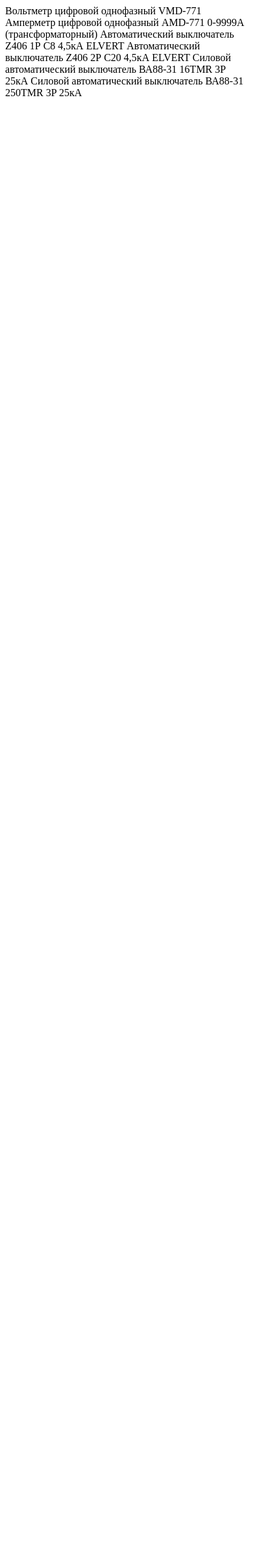
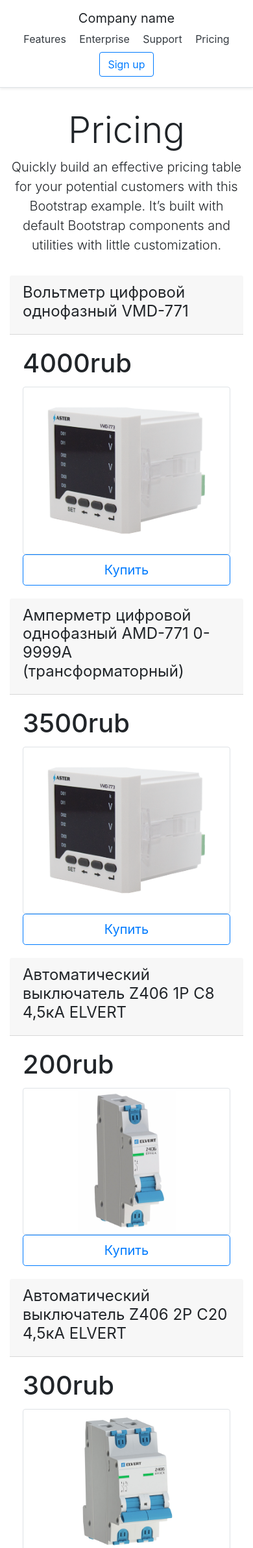
Before and after one commit to Ankotl/training-store, a Django app: page / in a window 390 px wide. Shown: the top 2382 px of the page at 65% size. Before the commit the page ends 148 px from the top, so only its background shows below. Run offline with Django 3.2, Linux system fonts and the light colour scheme; data comes from the database, SQL or seed files in the repository; some libraries are stand-ins or nearby versions.

Commit message:
Add bootstrap

```diff
--- a/store/catalog/templates/products/products_list.html
+++ b/store/catalog/templates/products/products_list.html
@@ -1,13 +1,120 @@
-<!DOCTYPE html>
+<!doctype html>
 <html lang="en">
-<head>
-    <meta charset="UTF-8">
-    <title>Товары</title>
-</head>
-<body>
-{% for product in product_list %}
-{{product.name}}
+  <head>
+    <meta charset="utf-8">
+    <meta name="viewport" content="width=device-width, initial-scale=1, shrink-to-fit=no">
+    <meta name="description" content="">
+    <meta name="author" content="Mark Otto, Jacob Thornton, and Bootstrap contributors">
+    <meta name="generator" content="Jekyll v3.8.6">
+      {% load static %}
+    <title>Online Store</title>
 
-{% endfor %}
+    <link rel="canonical" href="https://getbootstrap.com/docs/4.4/examples/pricing/">
+
+    <!-- Bootstrap core CSS -->
+<link href={% static "css/bootstrap.min.css" %} rel="stylesheet" integrity="sha384-Vkoo8x4CGsO3+Hhxv8T/Q5PaXtkKtu6ug5TOeNV6gBiFeWPGFN9MuhOf23Q9Ifjh" crossorigin="anonymous">
+
+    <!-- Favicons -->
+<link rel="apple-touch-icon" href="/docs/4.4/assets/img/favicons/apple-touch-icon.png" sizes="180x180">
+<link rel="icon" href="/docs/4.4/assets/img/favicons/favicon-32x32.png" sizes="32x32" type="image/png">
+<link rel="icon" href="/docs/4.4/assets/img/favicons/favicon-16x16.png" sizes="16x16" type="image/png">
+<link rel="manifest" href="/docs/4.4/assets/img/favicons/manifest.json">
+<link rel="mask-icon" href="/docs/4.4/assets/img/favicons/safari-pinned-tab.svg" color="#563d7c">
+<link rel="icon" href="/docs/4.4/assets/img/favicons/favicon.ico">
+<meta name="msapplication-config" content="/docs/4.4/assets/img/favicons/browserconfig.xml">
+<meta name="theme-color" content="#563d7c">
+
+
+    <style>
+      .bd-placeholder-img {
+        font-size: 1.125rem;
+        text-anchor: middle;
+        -webkit-user-select: none;
+        -moz-user-select: none;
+        -ms-user-select: none;
+        user-select: none;
+      }
+
+      @media (min-width: 768px) {
+        .bd-placeholder-img-lg {
+          font-size: 3.5rem;
+        }
+      }
+    </style>
+    <!-- Custom styles for this template -->
+    <link href= {% static "pricing.css" %} rel="stylesheet" >
+  </head>
+  <body>
+    <div class="d-flex flex-column flex-md-row align-items-center p-3 px-md-4 mb-3 bg-white border-bottom shadow-sm">
+  <h5 class="my-0 mr-md-auto font-weight-normal">Company name</h5>
+  <nav class="my-2 my-md-0 mr-md-3">
+    <a class="p-2 text-dark" href="#">Features</a>
+    <a class="p-2 text-dark" href="#">Enterprise</a>
+    <a class="p-2 text-dark" href="#">Support</a>
+    <a class="p-2 text-dark" href="#">Pricing</a>
+  </nav>
+  <a class="btn btn-outline-primary" href="#">Sign up</a>
+</div>
+
+<div class="pricing-header px-3 py-3 pt-md-5 pb-md-4 mx-auto text-center">
+  <h1 class="display-4">Pricing</h1>
+  <p class="lead">Quickly build an effective pricing table for your potential customers with this Bootstrap example. It’s built with default Bootstrap components and utilities with little customization.</p>
+</div>
+
+<div class="container">
+  <div class="row justify-content-md-center">
+   {% for product in product_list %}
+    <div class="col">
+      <div class="card-header">
+        <h4 class="font-weight-normal">{{ product.name }}</h4>
+      </div>
+      <div class="card-body">
+        <h1 class="card-title pricing-card-title">{{ product.price }}rub</h1>
+        <img class="img-thumbnail" src={{ product.image.url }}>
+        <button type="button" class="btn btn-lg btn-block btn-outline-primary">Купить</button>
+      </div>
+    </div>
+    {% endfor %}
+  </div>
+</div>
+
+  <footer class="pt-4 my-md-5 pt-md-5 border-top">
+    <div class="row">
+      <div class="col-12 col-md">
+        <img class="mb-2" src="/docs/4.4/assets/brand/bootstrap-solid.svg" alt="" width="24" height="24">
+        <small class="d-block mb-3 text-muted">&copy; 2017-2019</small>
+      </div>
+      <div class="col-6 col-md">
+        <h5>Features</h5>
+        <ul class="list-unstyled text-small">
+          <li><a class="text-muted" href="#">Cool stuff</a></li>
+          <li><a class="text-muted" href="#">Random feature</a></li>
+          <li><a class="text-muted" href="#">Team feature</a></li>
+          <li><a class="text-muted" href="#">Stuff for developers</a></li>
+          <li><a class="text-muted" href="#">Another one</a></li>
+          <li><a class="text-muted" href="#">Last time</a></li>
+        </ul>
+      </div>
+      <div class="col-6 col-md">
+        <h5>Resources</h5>
+        <ul class="list-unstyled text-small">
+          <li><a class="text-muted" href="#">Resource</a></li>
+          <li><a class="text-muted" href="#">Resource name</a></li>
+          <li><a class="text-muted" href="#">Another resource</a></li>
+          <li><a class="text-muted" href="#">Final resource</a></li>
+        </ul>
+      </div>
+      <div class="col-6 col-md">
+        <h5>About</h5>
+        <ul class="list-unstyled text-small">
+          <li><a class="text-muted" href="#">Team</a></li>
+          <li><a class="text-muted" href="#">Locations</a></li>
+          <li><a class="text-muted" href="#">Privacy</a></li>
+          <li><a class="text-muted" href="#">Terms</a></li>
+        </ul>
+      </div>
+    </div>
+  </footer>
+</div>
 </body>
 </html>
--- a/store/store/settings.py
+++ b/store/store/settings.py
@@ -119,6 +119,8 @@ USE_TZ = True
 # https://docs.djangoproject.com/en/3.0/howto/static-files/
 
 STATIC_URL = '/static/'
+STATIC_DIR = os.path.join(BASE_DIR, 'static')
+STATICFILES_DIRS = [STATIC_DIR]
 
 MEDIA_URL = '/media/'
 MEDIA_ROOT = os.path.join(BASE_DIR, 'media')
```
